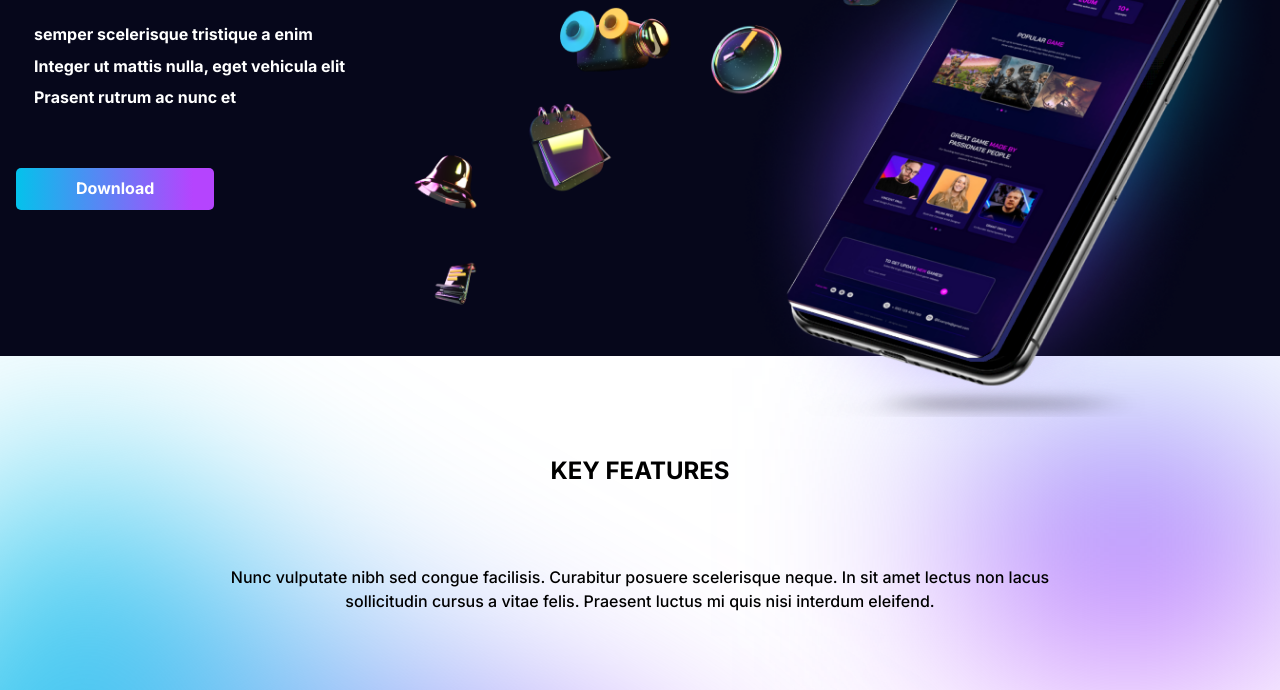
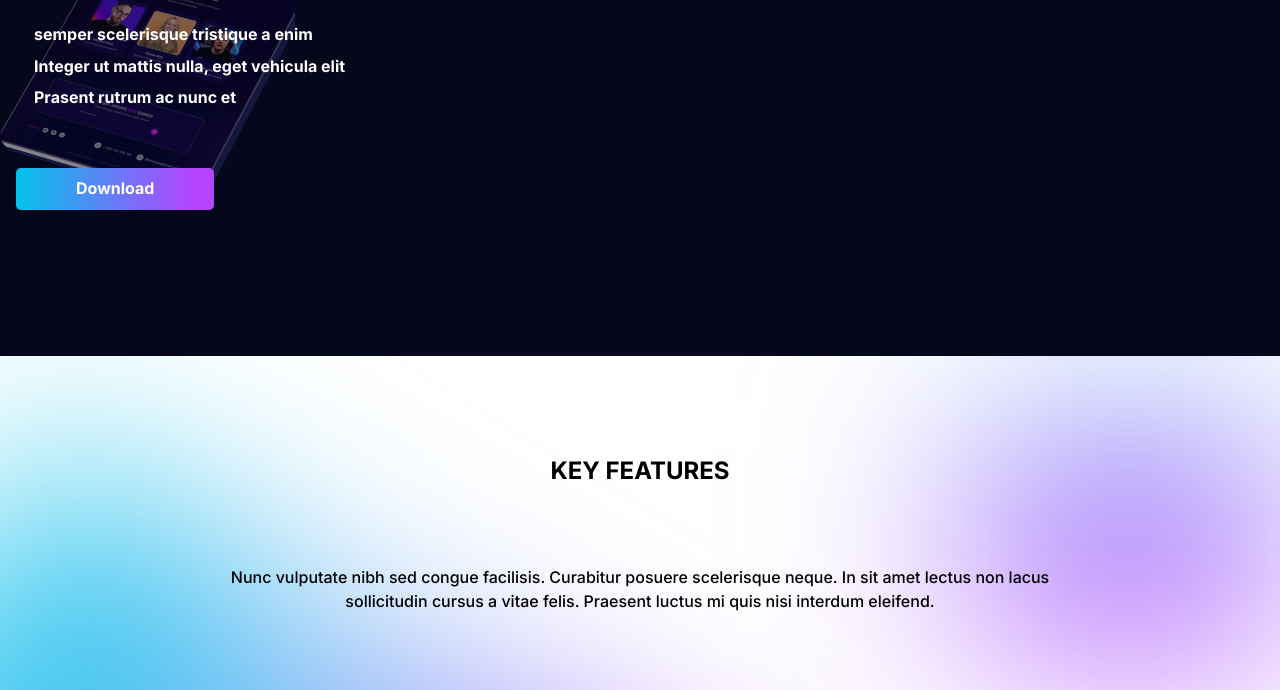
Before and after one commit to Yuliia1511Pacheva/MobileApp, a website built with Parcel: page src/index.html in a window 1280 px wide. Shown: the part 357-1047 px from the top of the page. Built offline with nearby package versions, Linux system fonts and the light colour scheme; files whose address does not match are found by name.

Commit message:
Change image in hero

```diff
--- a/src/partials/section_one.html
+++ b/src/partials/section_one.html
@@ -7,7 +7,6 @@
         <li class="hero__item">Integer ut mattis nulla, eget vehicula elit</li>
         <li class="hero__item">Prasent rutrum ac nunc et</li>
     </ul>
-    <img src="/src/images/hero-img.png" class="hero__image" alt="Image of mobile app" width="895" height="553">
     <button class="main-button" type="button">Download</button>
     </div>
 </section>
--- a/src/sass/component/_section_one.scss
+++ b/src/sass/component/_section_one.scss
@@ -1,6 +1,8 @@
 .hero{
     background-color: $bg-color;
     padding: 146px 0;
+    background-image: url(../../images/iPhone\ X\ Flying\ Mockup\ Left\ View\ label.png);
+    background-repeat: no-repeat;
 }
 .hero-container{
     position: relative;
@@ -62,11 +64,6 @@
     margin-bottom: 12px;
 }
 
-.hero__image{
-    position: absolute;
-    right: 0;
-    top: -35%;
-}
 .main-button {
     font-family: inherit;
     font-weight: 700;
```
Also changed, not shown: src/images/iPhone X Flying Mockup Left View label.png (added).
